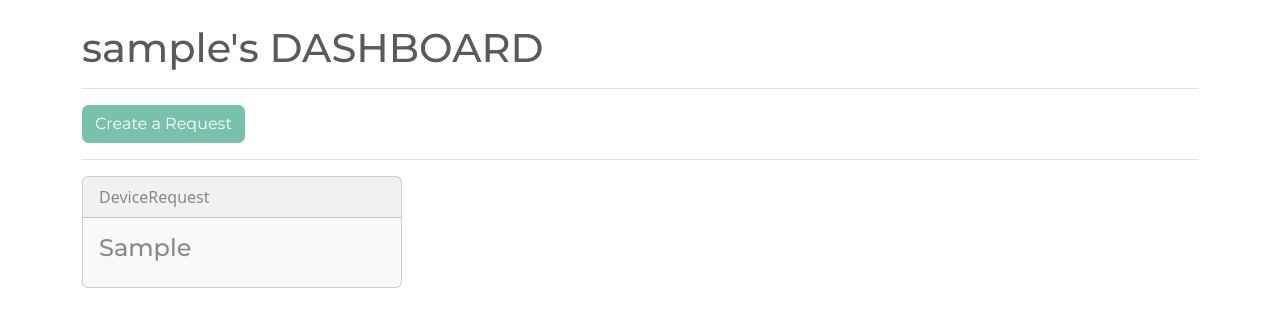
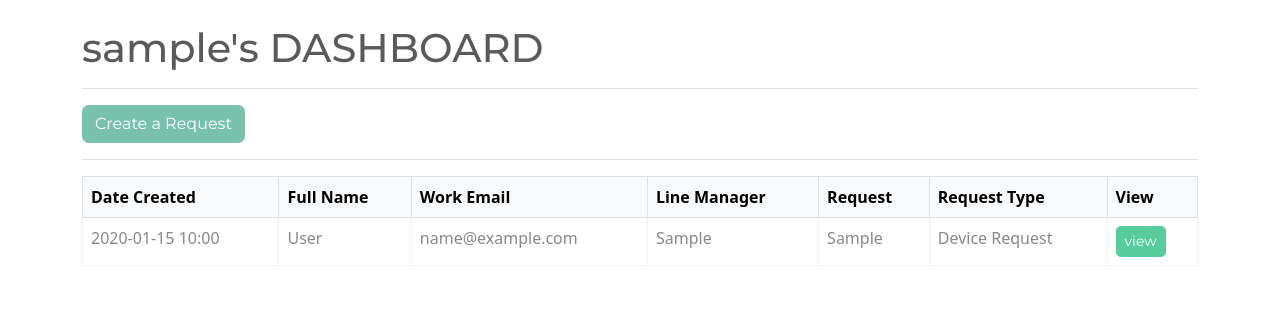
Before and after one commit to zebz2u4u/QA_softwareAgile, a Django app: page /dashboard in a window 1280 px wide. Shown: the part 56-383 px from the top of the page. Run offline with Django 5.2, Linux system fonts and the light colour scheme; a user stored in the database is signed in; tables that the repository leaves empty hold one stand-in row (values such as "Sample post").

Commit message:
Update and delete
Modified dashboard so that it shows requests in table form.
Added update request feature
Added feature to view individual records in card view

Signed-off-by: <debie02awoyemi@gmail.com>

```diff
--- a/crud_app/webapp/templates/webapp/dashboard.html
+++ b/crud_app/webapp/templates/webapp/dashboard.html
@@ -9,17 +9,41 @@
     <a class="btn btn-primary" type="button" href="{% url 'create-record' %}"> Create a Request</a>
     <hr>
 
-    {% if requests %}
-        {% for request in requests %}
-        <div class="card bg-light mb-3" style="max-width: 20rem;">
-        <div class="card-header">{{ request.request_type }}</div>
-        <div class="card-body">
-            <h4 class="card-title">{{ request.request }}</h4>
-        </div>
-        </div>
-        {% endfor %}
-    {% else %}
-        <p>No requests found.</p>
-    {% endif %}
+   <table class="table table-hover table-bordered">
+    <thead class="table-light">
+        <tr>
+            <th scope="col">Date Created</th>
+            <th scope="col">Full Name</th>
+            <th scope="col">Work Email</th>
+            <th scope="col">Line Manager</th>
+            <th scope="col">Request</th>
+            <th scope="col">Request Type</th>
+            <th scope="col">View</th>
+        </tr>
+    </thead>
+    <tbody>
+        {% if requests %}
+            {% for request in requests %}
+            <tr>
+                <td>{{ request.dateCreated|date:"Y-m-d H:i" }}</td>
+                <td>{{ request.fullName }}</td>
+                <td>{{ request.workEmail }}</td>
+                <td>{{ request.lineManager }}</td>
+                <td>{{ request.request }}</td>
+                <td>{{ request.get_request_type_display }}</td>
+                <td>
+                    <a class="btn btn-success btn-sm" href="{% url 'request' request.id %}">
+                        view
+                    </a>
+                </td>
+            </tr>
+            {% endfor %}
+        {% else %}
+            <tr>
+                <td colspan="7">No requests found</td>
+            </tr>
+        {% endif %}
+    </tbody>
+</table>
 
 {% endblock %}
--- a/crud_app/webapp/templates/webapp/update-record.html
+++ b/crud_app/webapp/templates/webapp/update-record.html
@@ -5,7 +5,7 @@
 
     <body>
         <div class="container bg-light shadow-md p-4 form-layout">
-            <h3> Udate Request </h3>
+            <h3> Update Request </h3>
 
             <form method="post">
                 {% csrf_token %}
@@ -14,7 +14,7 @@
                 <br>
 
                 <button type="submit" class="btn btn-primary w-100 btn-block p-2">
-                    Upate Request
+                    Update Request
                 </button>
             </form>
 
--- a/crud_app/webapp/urls.py
+++ b/crud_app/webapp/urls.py
@@ -14,5 +14,9 @@ urlpatterns = [
 
     path('create-record', views.createRecord, name="create-record"),
 
-    path('update-request/<int:pk>/', views.updateRecord, name='update-record'),
+    path('update-record/<int:pk>/', views.updateRecord, name="update-record"),
+
+    path('request/<int:pk>', views.viewRecord, name="request"),
+
+    path('delete-record/<int:pk>', views.deleteRecord, name="delete-record"),
 ]
--- a/crud_app/webapp/views.py
+++ b/crud_app/webapp/views.py
@@ -12,9 +12,6 @@ def homePage(request):
 
     return render(request, 'webapp/index.html')
 
-
-#- register view
-
 def register(request):
     form = CreateUser()
     if request.method == "POST":
@@ -25,7 +22,6 @@ def register(request):
 
     context = {'form':form}
     return render(request, 'webapp/register.html', context=context)
-
 
 def login(request):
     form = LoginForm()
@@ -47,8 +43,6 @@ def login(request):
     context = {'form':form}
     return render(request, 'webapp/login.html', context=context)
 
-
-#dashboard
 @login_required(login_url='login')
 def dashboard(request):
     requests = Request.objects.all()
@@ -57,7 +51,6 @@ def dashboard(request):
 
     return render(request, "webapp/dashboard.html", context=context)
 
-#create record
 @login_required(login_url='login')
 def createRecord(request):
     form = CreateRequest()
@@ -68,7 +61,6 @@ def createRecord(request):
             return redirect("dashboard")
     context = {'form': form}
     return render(request, 'webapp/create-record.html', context=context)
-
 
 @login_required(login_url='login')
 def updateRecord(request, pk):
@@ -82,16 +74,17 @@ def updateRecord(request, pk):
     context = {'form': form}
     return render(request, 'webapp/update-record.html', context=context)
 
-#view a RECORD
 @login_required(login_url='login')
 def viewRecord(request, pk):
     requestId = Request.objects.get(id=pk)
     context = {'request': requestId}
     return render(request, 'webapp/view-record.html', context=context)
 
-
-
-
+@login_required(login_url='login')
+def deleteRecord(request, pk):
+    requestId = Request.objects.get(id=pk)
+    requestId.delete()
+    return redirect("dashboard")
 
 def logout(request):
     auth.logout(request)
```
Also changed, not shown: crud_app/webapp/templates/webapp/view-record.html (+28 -0 lines).
